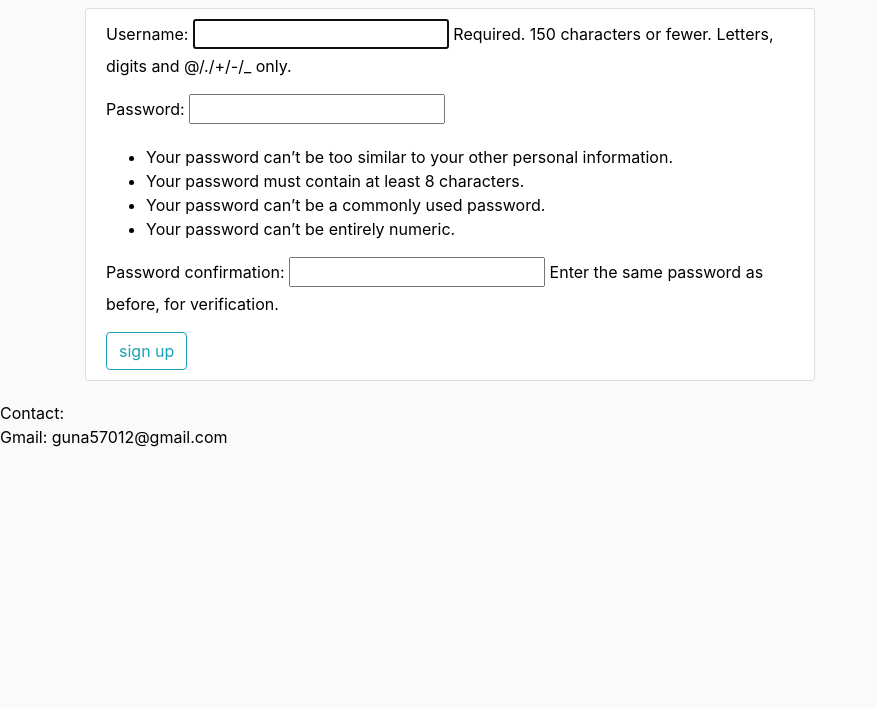
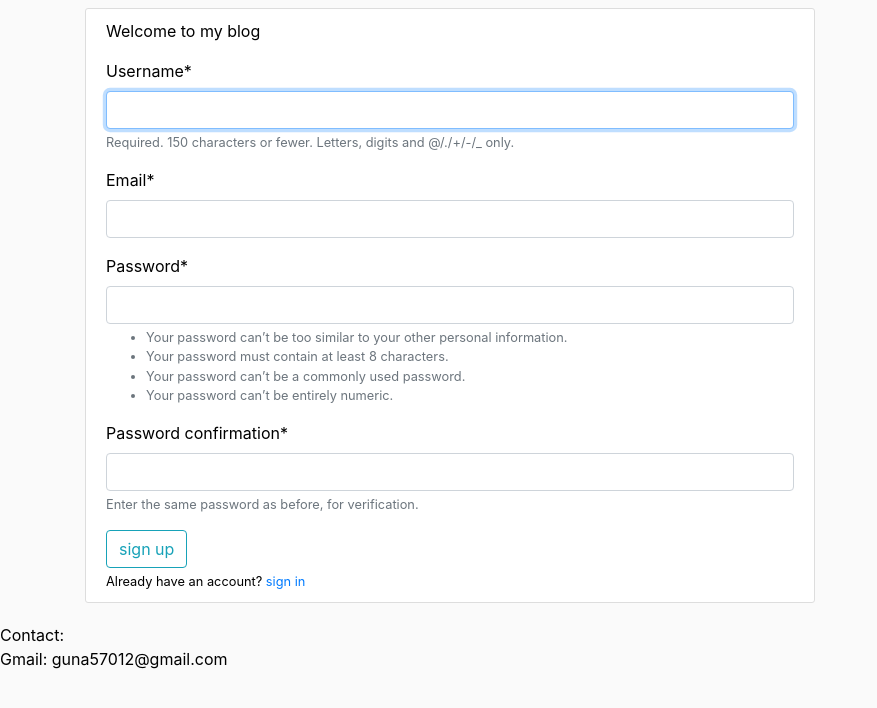
Before and after one commit to gamersdestiny/Django-Project, a Django app: page /signup/ in a window 1280 px wide. Shown: the part 56-764 px from the top of the page, without its empty margins (0-877 px from the left). Run offline with Django 3.2, Linux system fonts and the light colour scheme; some libraries are stand-ins or nearby versions.

Commit message:
completed Signup Form

```diff
--- a/DjangoProject/settings.py
+++ b/DjangoProject/settings.py
@@ -39,6 +39,7 @@ INSTALLED_APPS = [
     'django.contrib.staticfiles',
     'blog.apps.BlogConfig',
     'register.apps.RegisterConfig',
+    'crispy_forms'
 ]
 
 MIDDLEWARE = [
@@ -120,3 +121,5 @@ USE_TZ = True
 # https://docs.djangoproject.com/en/3.1/howto/static-files/
 
 STATIC_URL = '/static/'
+
+CRISPY_TEMPLATE_PACK = 'bootstrap4'
--- a/blog/templates/blog/base.html
+++ b/blog/templates/blog/base.html
@@ -45,6 +45,12 @@
     <main role="main" class="container">
       <div class="row">
         <div class="col-md-8">
+          {% if messages %}
+            {% for message in messages%}
+              <div class="alert alert-{{message.tags}}">
+              {{ message }} </div>
+            {% endfor %}
+          {% endif %}
           {% block content %}{% endblock %}
         </div>
       </div>
--- /dev/null
+++ b/register/forms.py
@@ -0,0 +1,11 @@
+from django import forms
+from django.contrib.auth.models import User
+from django.contrib.auth.forms import UserCreationForm
+
+
+class signUpForm(UserCreationForm):
+	email = forms.EmailField()
+
+	class Meta:
+		model = User
+		fields = ['username','email', 'password1', 'password2']
--- a/register/static/main.css
+++ /dev/null
@@ -1,3 +0,0 @@
-.btn{
-	color: #000000;
-}
--- a/register/templates/register/signup.html
+++ b/register/templates/register/signup.html
@@ -1,13 +1,15 @@
 {%extends 'blog/base.html'%}
-
+{% load crispy_forms_tags %}
 	{%block content%}
 	<div class="content-section">
-	<form method="POST">
-	{% csrf_token %}
-	{{ signupform.as_p}}
-	</form>
-	<div>
-		<button class="btn btn-outline-info", type="submit">sign up</button>
-	</div>
+		<fieldset class="form-group">Welcome to my blog</fieldset>
+		<form method="POST">
+		{% csrf_token %}
+		{{ form|crispy}}
+		<div>
+			<button class="btn btn-outline-info" type="submit">sign up</button>
+			</div>
+		</form>
+		<small>Already have an account? <a href="#">sign in</a></small>
 	</div>
 	{%endblock content%}
--- a/register/views.py
+++ b/register/views.py
@@ -1,13 +1,18 @@
-from django.shortcuts import render
+from django.shortcuts import render, redirect
 from django.contrib.auth.forms import UserCreationForm
-
+from django.contrib import messages
+from register.forms import signUpForm
 
 # Create your views here.
 def signup(request):
+	if request.method == 'POST':
+		form = signUpForm(request.POST)
+		if form.is_valid():
+			form.save()
+			username = form.cleaned_data.get('username')
+			messages.success(request, f'account created for {username} successfully')
+			return redirect('/')
+	else:
+		form = signUpForm()
 
-	if request.method == 'POST':
-		form = UserCreationForm(request.POST)
-	else:
-		form = UserCreationForm()
-
-	return render(request, 'register/signup.html', {'signupform': form} )
+	return render(request, 'register/signup.html', {'form': form} )
```
Also changed, not shown: db.sqlite3.
